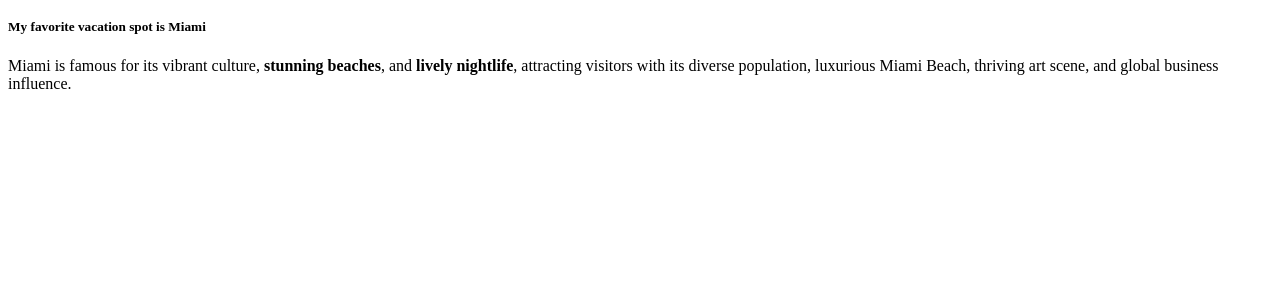
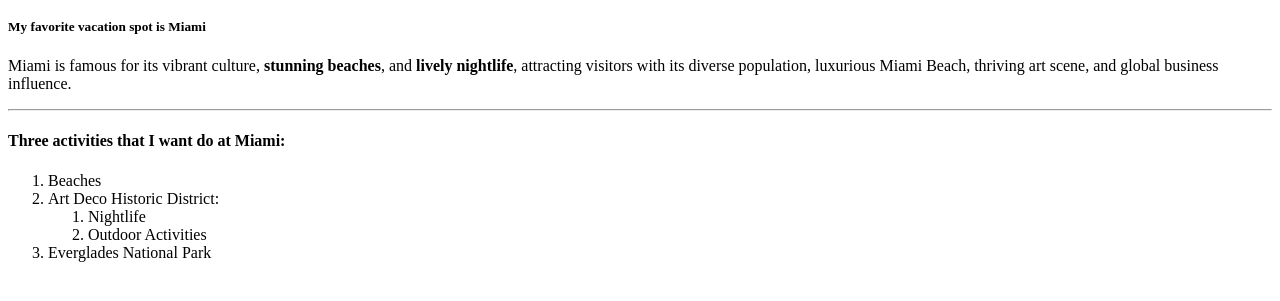
Before and after one commit to 44-563-WebApps-F23/44563-webapps-f23-assignment3-ArigelaRajesh, a plain HTML site: page index.html in a window 1280 px wide. Shown: the part 101-402 px from the top of the page. Drawn offline with Linux system fonts and the light colour scheme.

Commit message:
Added ordered list to index.html file

```diff
--- a/index.html
+++ b/index.html
@@ -11,5 +11,16 @@
         <p>Miami is famous for its vibrant culture, <b>stunning beaches</b>, and <b>lively nightlife</b>, attracting visitors with its diverse population,
            luxurious Miami Beach, thriving art scene, and global business influence.
         </p>
+        <hr>
+        <h4>Three activities that I want do at Miami:</h4>
+        <ol>
+            <li>Beaches</li>
+            <li>Art Deco Historic District:</li>
+            <ol>
+                <li>Nightlife</li>
+                <li>Outdoor Activities</li>
+            </ol>
+            <li>Everglades National Park</li>
+        </ol>
     </body>
 </html>
```
